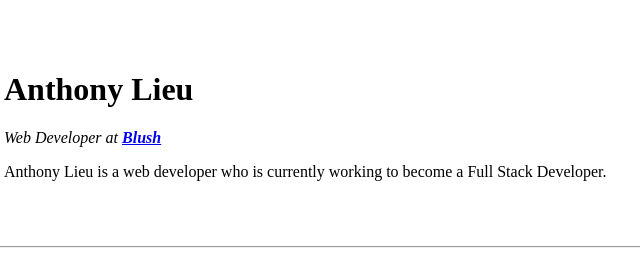
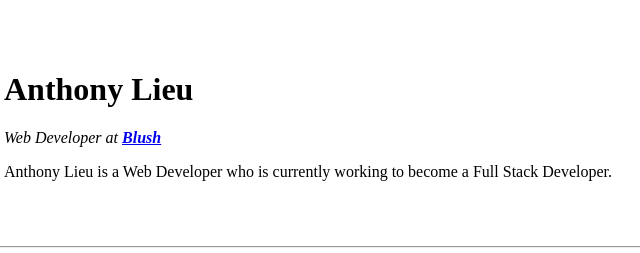
Before and after one commit to anthonylieu/cv, a plain HTML site: page index.html in a window 1280 px wide. Shown: the top 253 px of the page, 231-871 px from the left. Drawn offline with Linux system fonts and the light colour scheme.

Commit message:
Add files via upload

```diff
--- a/index.html
+++ b/index.html
@@ -17,7 +17,7 @@
             Web Developer at <strong><a href="http://www.blushnailbarandspa.com">Blush</a></strong>
           </em></p>
         <p>
-          Anthony Lieu is a web developer who is currently working to become a Full Stack Developer.
+          Anthony Lieu is a Web Developer who is currently working to become a Full Stack Developer.
         </p>
       </td>
     </tr>
```
